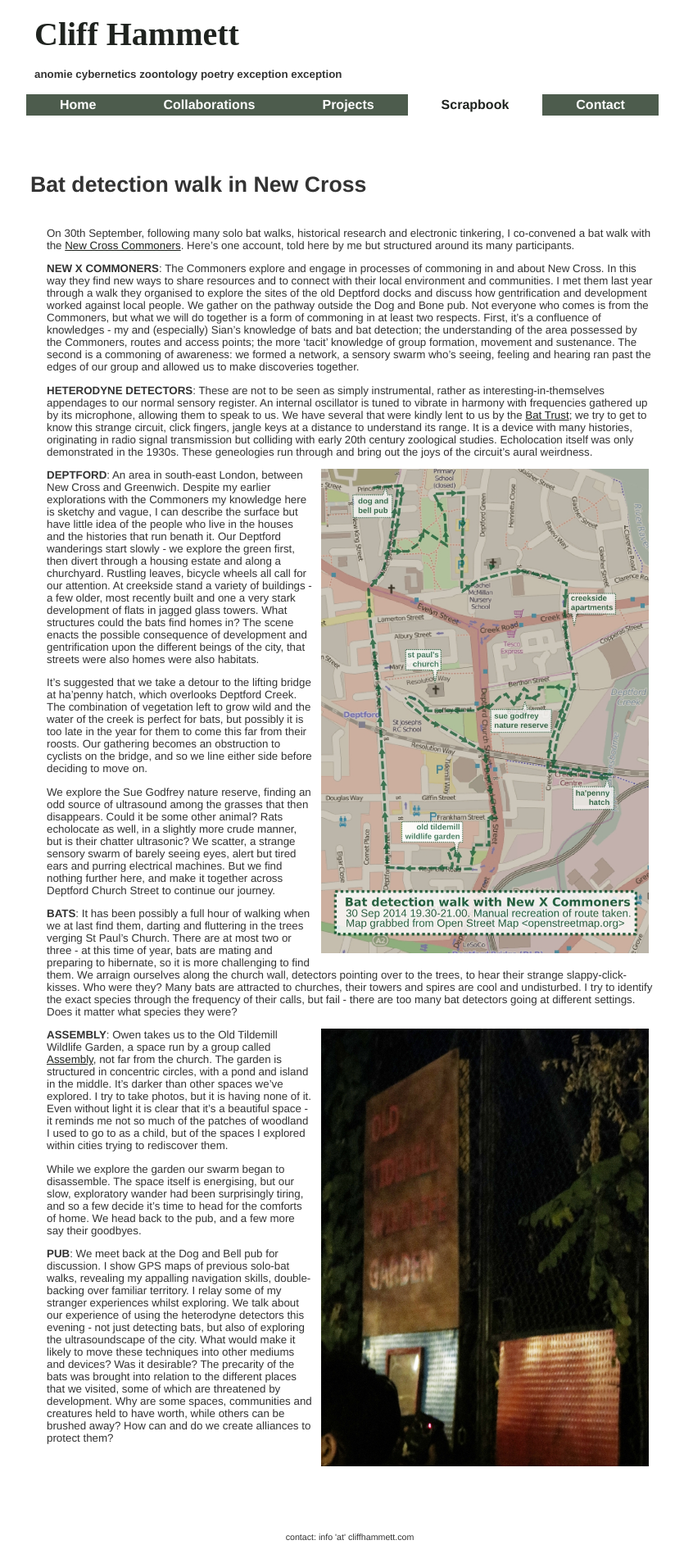
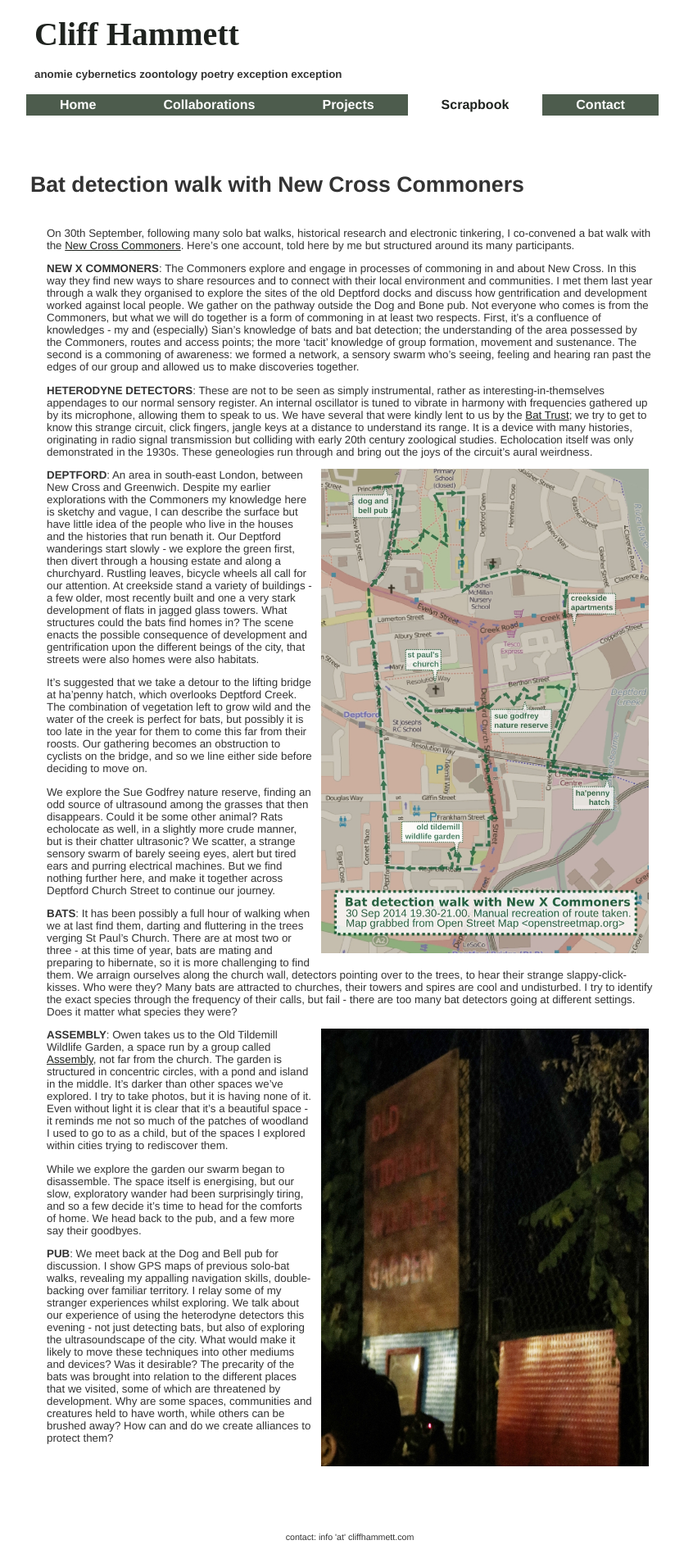
Before and after one commit to dentalplan/dentalplan.github.io, a Jekyll site: the page built from _posts/scrap/2014-10-01-newx-batwalk.md, in a window 1280 px wide. Shown: the whole page at 82% size, without its empty margins (213-1048 px from the left). Built offline with Jekyll 4.4.1, drawn with Linux system fonts in a browser that asks for light colours; Markdown is read by kramdown in place of the engine named in the settings.

Commit message:
updating title

```diff
--- a/_posts/scrap/2014-10-01-newx-batwalk.md
+++ b/_posts/scrap/2014-10-01-newx-batwalk.md
@@ -1,6 +1,6 @@
 ---
 layout: post
-title: Bat detection walk in New Cross
+title: Bat detection walk with New Cross Commoners
 category: Scrap
 author: Cliff Hammett
 
```
